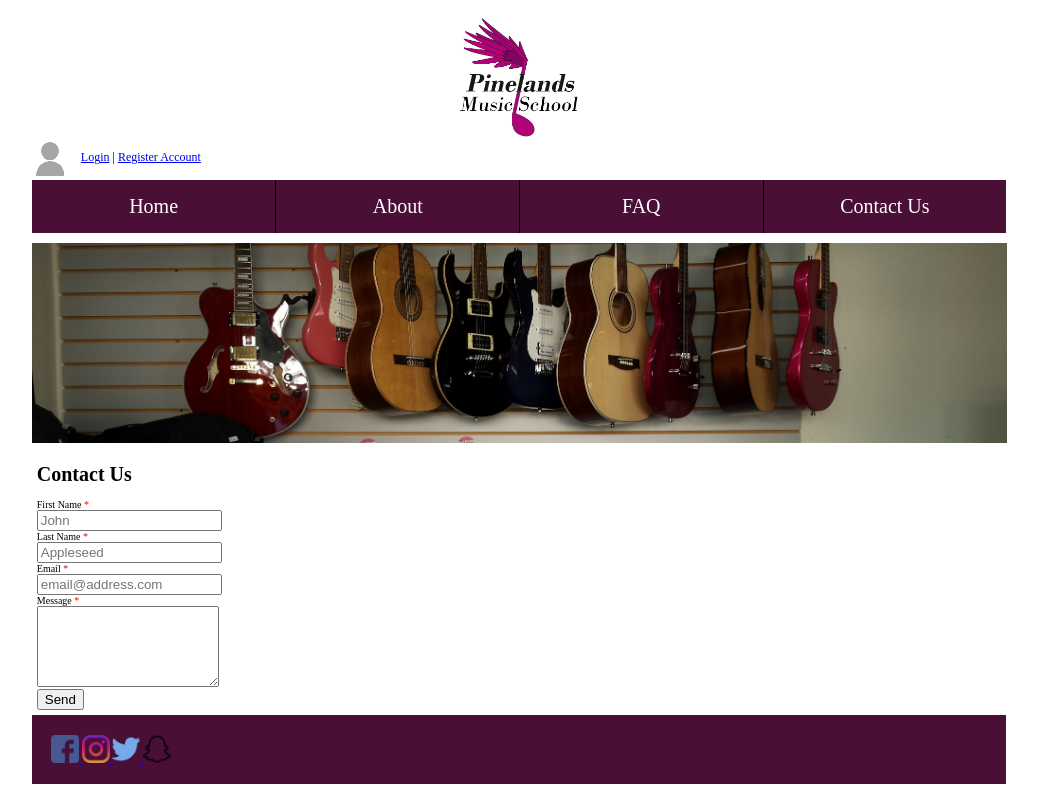
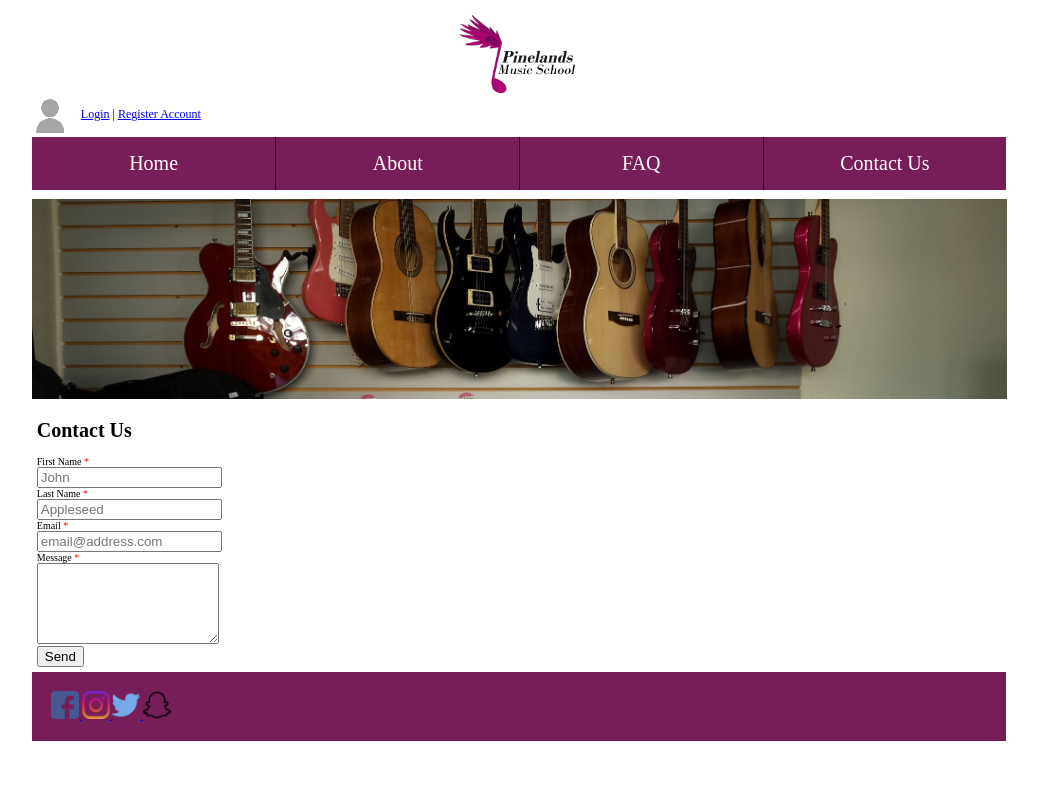
Before and after one commit to trent-newton/ifb299, a PHP site: page /ifb299_pinelands/pages/contact.php in a window 1280 px wide. Shown: the whole page, without its empty margins (121-1159 px from the left). Run offline with PHP 8.4, Linux system fonts and the light colour scheme.

Commit message:
tweaked logo and header and footer colours

```diff
--- a/css/main.css
+++ b/css/main.css
@@ -147,7 +147,8 @@ body {
     background: none;
     font-size: 1.6em;
 }
-
+/*861c60
+4a0f34*/
 #nav > a {
     font-size: 1.4em;
     text-decoration: none;
@@ -210,7 +211,7 @@ body {
     margin: 0 auto;
     border: 1px solid #4C4A4A;
     border-radius: 10px;
-    background:  #4a0f34;
+    background:  #771d57;
 }
 
 #nav ul li a {
@@ -337,6 +338,6 @@ body {
 
 /*----------------- FOOTER ------------ */
 .footer {
-    background-color:  #4a0f34;
+    background-color:  #771d57;
     padding: 2%;
 }
```
Also changed, not shown: images/TempLogo.png.
